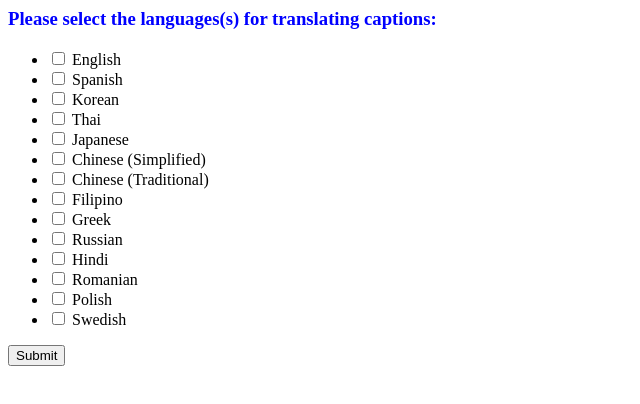
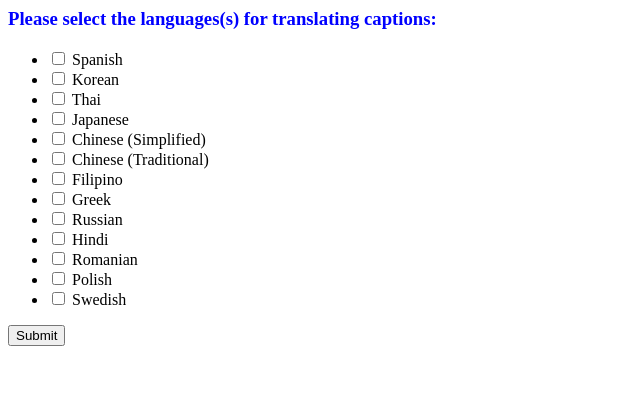
Before and after one commit to saihimakar/Video-Indexer-Caption-Translation, a plain HTML site: page index.html in a window 1280 px wide. Shown: the whole page, without its empty margins (0-640 px from the left). Drawn offline with Linux system fonts and the light colour scheme.

Commit message:
Deleted English from the list, since it will be selected by default.

```diff
--- a/index.html
+++ b/index.html
@@ -4,7 +4,6 @@
   </head>
 <h3>Please select the languages(s) for translating captions: </h3>
   <ul>
-    <li><label><input type="checkbox" name="language" value="en-US"> English</label></li>
     <li><label><input type="checkbox" name="language" value="es-ES"> Spanish</label></li>
     <li><label><input type="checkbox" name="language" value="ko-KR"> Korean</label></li>
     <li><label><input type="checkbox" name="language" value="th-TH"> Thai</label></li>
```
